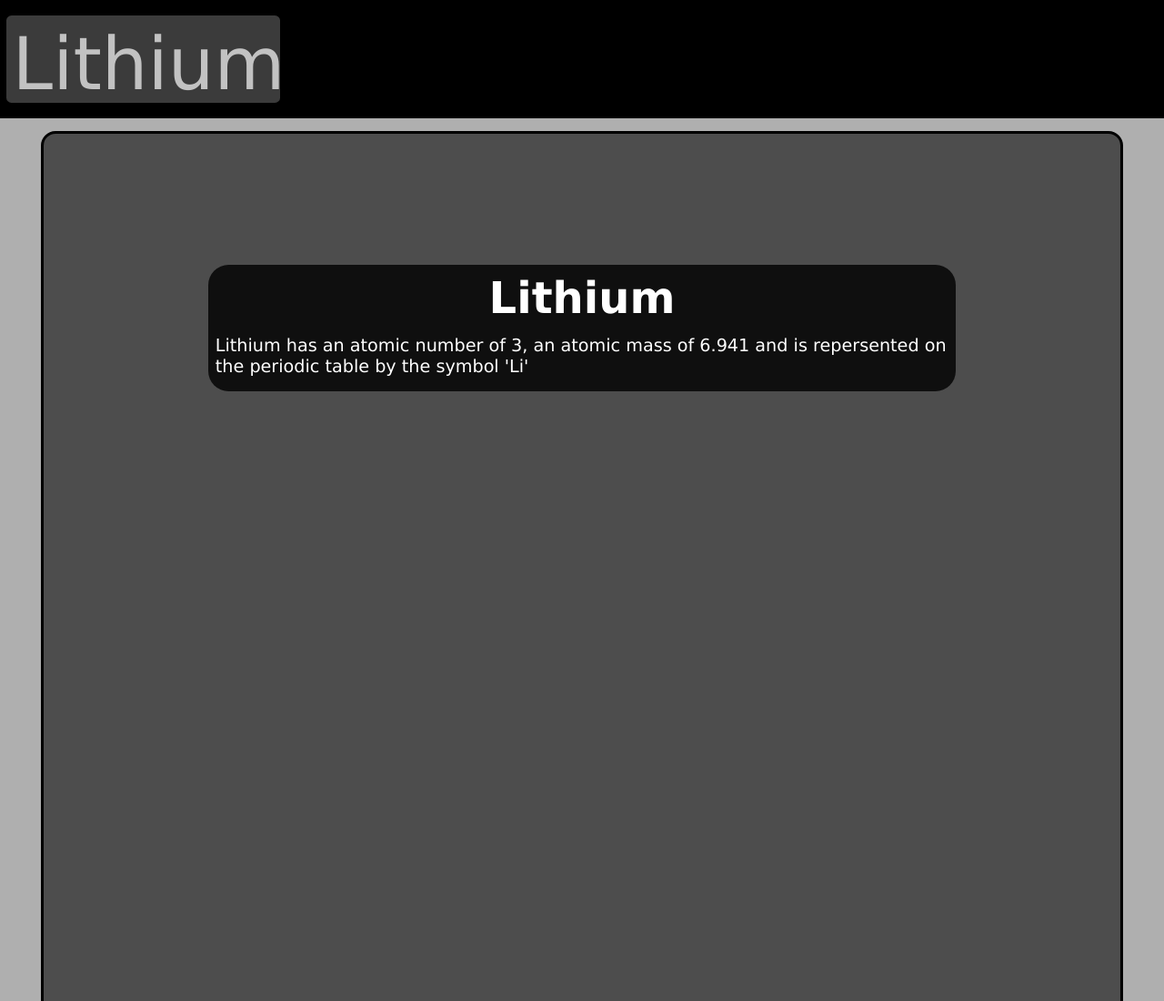
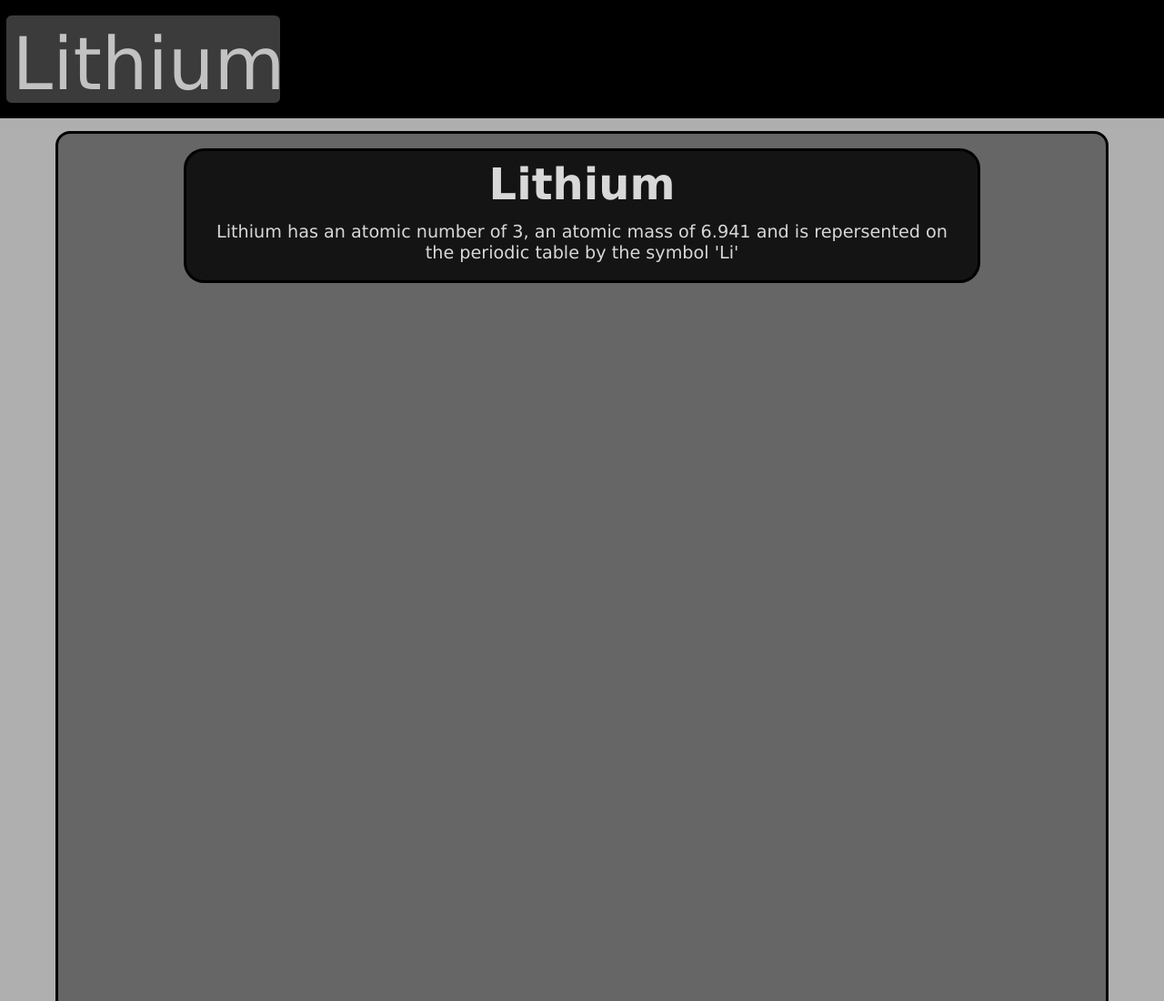
Before and after one commit to sevenbitscience/lithium-website, a plain HTML site: page index.html in a window 1280 px wide. Shown: the top 1100 px of the page at 91% size. Drawn offline with nearby package versions, Linux system fonts and the light colour scheme.

Commit message:
finish element animation and update stylesheet

```diff
--- a/main.js
+++ b/main.js
@@ -8,13 +8,13 @@ $(document).ready(function () {
             headerclosed = true;
             $(".elemname").fadeOut(300);
             $(".element").animate({fontSize: '0.8rem', width: '4.4rem', height: '4.2rem'}, 300, "linear");
-            $(".content").animate({paddingTop: '8.5rem'}, 300);
+            $(".content").animate({marginTop: '8.5rem'}, 200);
             $(".elemnum, .elemmass").animate({fontSize: '0.8rem'}, 50);
         } else if ($(document).scrollTop() < 4 && headerclosed == true) {
             headerclosed = false;
             $(".elemnum, .elemmass").animate({fontSize: '0rem'}, 100);
             $(".element").animate({width: '18rem', height: '5.2rem', fontSize: '2rem'}, 300);
-            $(".content").animate({paddingTop: '9rem'}, 300);
+            $(".content").animate({marginTop: '9rem'}, 200);
             $(".elemname").fadeIn();
         }
       });
--- a/style.css
+++ b/style.css
@@ -15,10 +15,9 @@ body {
 }
 
 .content {
-    padding: 1rem;
+    padding: 0 auto;
     height: 100rem;
-    background: rgb(77, 77, 77);
-    color: rgb(255, 255, 255);
+    background: rgb(102, 102, 102);
     border: 0.2rem solid rgb(0, 0, 0);
     border-radius: 1rem;
     width: 90%;
@@ -27,10 +26,14 @@ body {
 
 .section {
     width: 70%;
-    margin: 0 auto;
-    background: rgb(15, 15, 15);
-    padding: 0.5rem;
-    border: 0 solid black;
+    margin: 1rem auto 2rem;
+    color: rgb(216, 216, 216);
+    background: rgb(20, 20, 20);
+    text-align: center;
+    padding: 2rem;
+    padding-top: 0.5rem;
+    padding-bottom: 1rem;
+    border: 0.2rem solid black;
     border-radius: 1.4rem;
 }
 
@@ -45,7 +48,14 @@ body {
     font-size: 1.2em;
     width: fit-content;
     margin: 0 auto;
-    padding-bottom: 0.5rem;
+    padding-bottom: 0.2rem;
+}
+
+.footer {
+    position: relative;
+    bottom: 0;
+    height: 2rem;
+    background-color: black;
 }
 
 .element {
```
